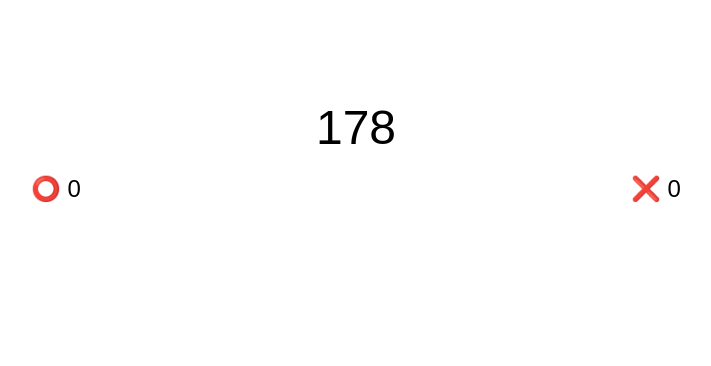
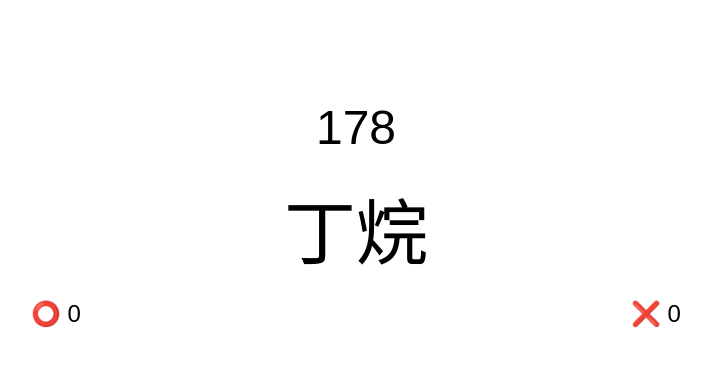
Before and after one commit to jedieason/Guessit, a plain HTML site: page index.html in a window 1280 px wide. Both pictures are taken after a click on the button "開始 ▶". Shown: the whole page, without its empty margins (284-995 px from the left). Drawn offline with Linux system fonts and the light colour scheme.

Commit message:
Update index.html

```diff
--- a/index.html
+++ b/index.html
@@ -234,6 +234,7 @@
                 item.addEventListener('click', () => {
                     trigger.textContent = item.textContent;
                     menu.classList.remove('active');
+                    fetchWords(item.textContent); // 加上這一行
                 });
             });
 
@@ -284,6 +285,7 @@
 
         setupDropdown('question-bank', 'question-bank-menu');
         setupDropdown('time-limit', 'time-limit-menu');
+        fetchWords(document.getElementById('question-bank').textContent.trim());
 
         const startGameButton = document.getElementById('start-game-button');
         const menuScreen = document.getElementById('menu-screen');
@@ -332,9 +334,7 @@
             menuScreen.style.display = 'none';
             gameScreen.style.display = 'block';
             updateTimer();
-            fetchWordsPromise(document.getElementById('question-bank').textContent.trim())
-                .then(showNextWord)
-                .catch(error => console.error(error));
+            showNextWord();
         });
 
         function updateTimer() {
```
